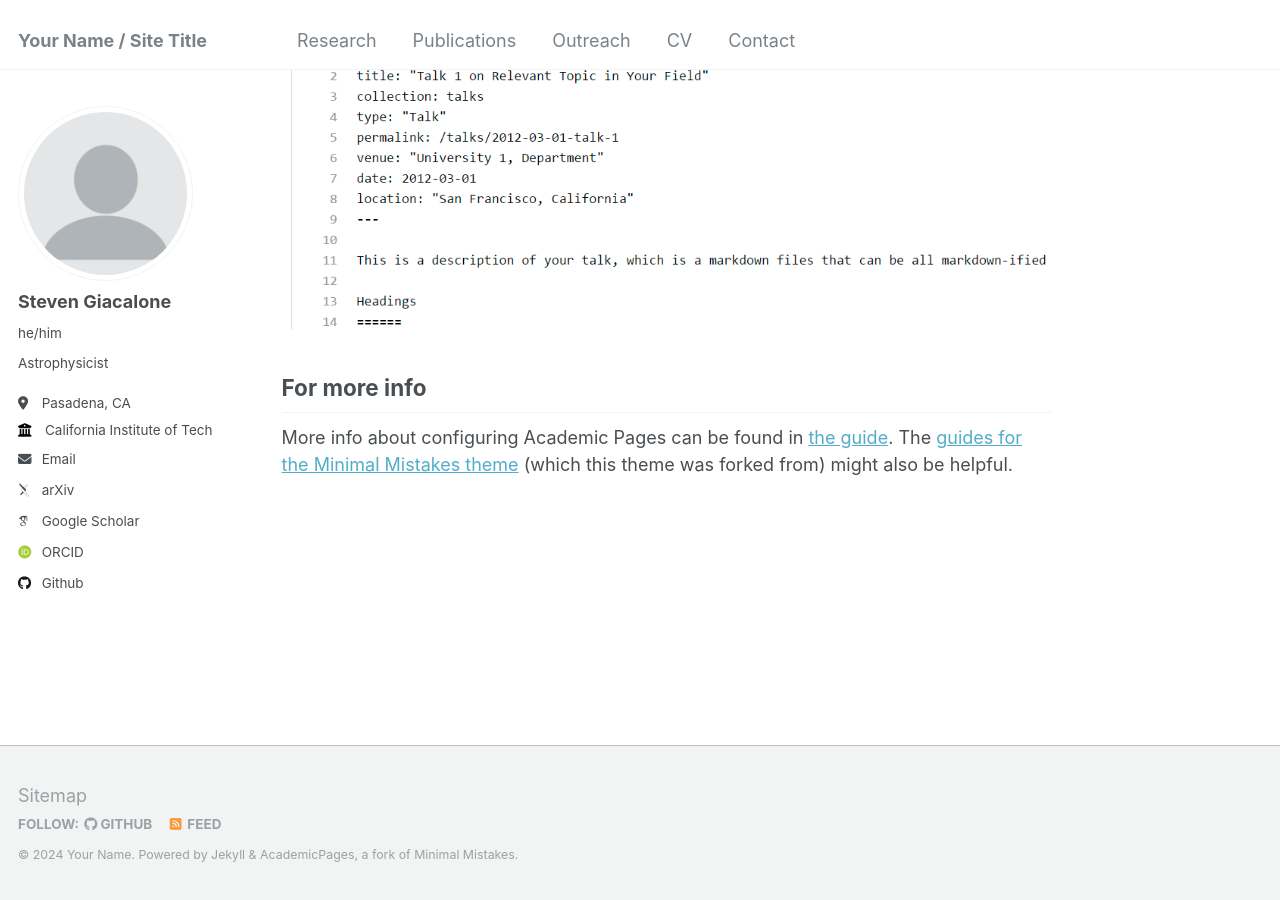
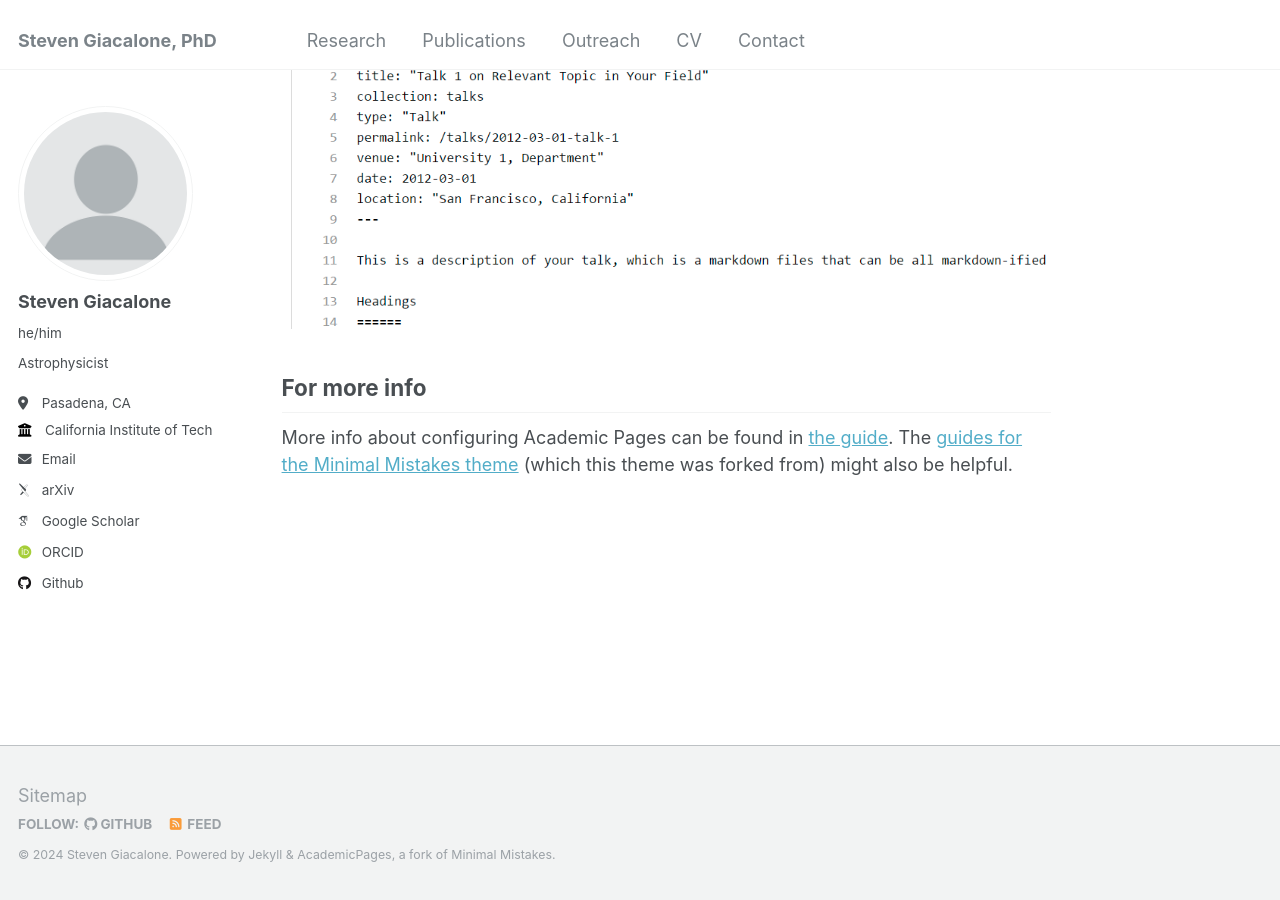
Before and after one commit to stevengiacalone/stevengiacalone.github.io, a Jekyll site: the page built from _pages/about.md, in a window 1280 px wide and 900 px high, scrolled down 2660 px. Built offline with Jekyll 4.4.1, drawn with Linux system fonts in a browser that asks for light colours; some web fonts are replaced.

Commit message:
Update _config.yml

```diff
--- a/_config.yml
+++ b/_config.yml
@@ -8,13 +8,13 @@
 
 # Basic Site Settings
 locale                   : "en-US"
-title                    : "Your Name / Site Title"
+title                    : "Steven Giacalone, PhD"
 title_separator          : "-"
-name                     : &name "Your Name"
-description              : &description "personal description"
-url                      : https://academicpages.github.io # the base hostname & protocol for your site e.g. "https://mmistakes.github.io"
+name                     : &name "Steven Giacalone"
+description              : &description "Astrophysicist"
+url                      : https://stevengiacalone.github.io # the base hostname & protocol for your site e.g. "https://mmistakes.github.io"
 baseurl                  : "" # the subpath of your site, e.g. "/blog"
-repository               : "academicpages/academicpages.github.io"
+repository               : "stevengiacalone/stevengiacalone.github.io"
 
 # Site Author - The following control what appear as part of the author content on the side bar.
 #               If a field is blank the icon and link will not appear, otherwise it will be shown.
```
